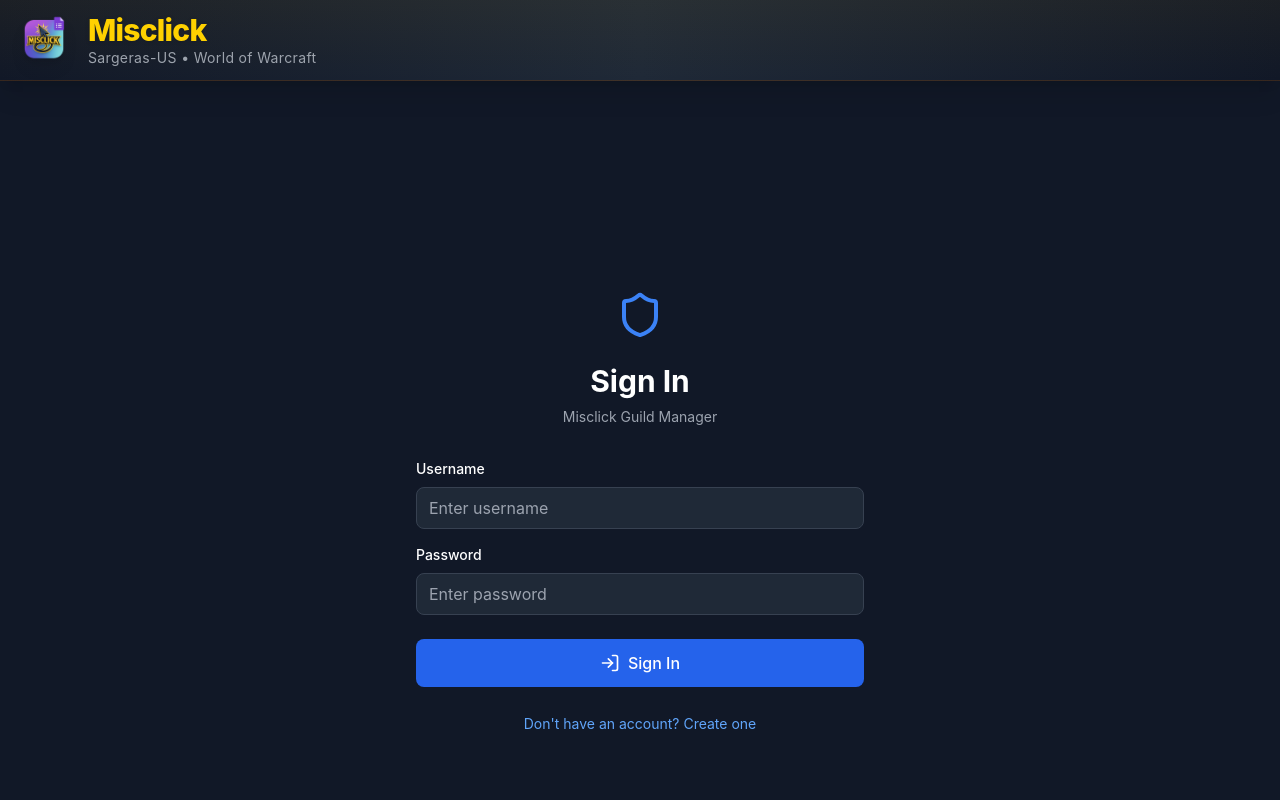
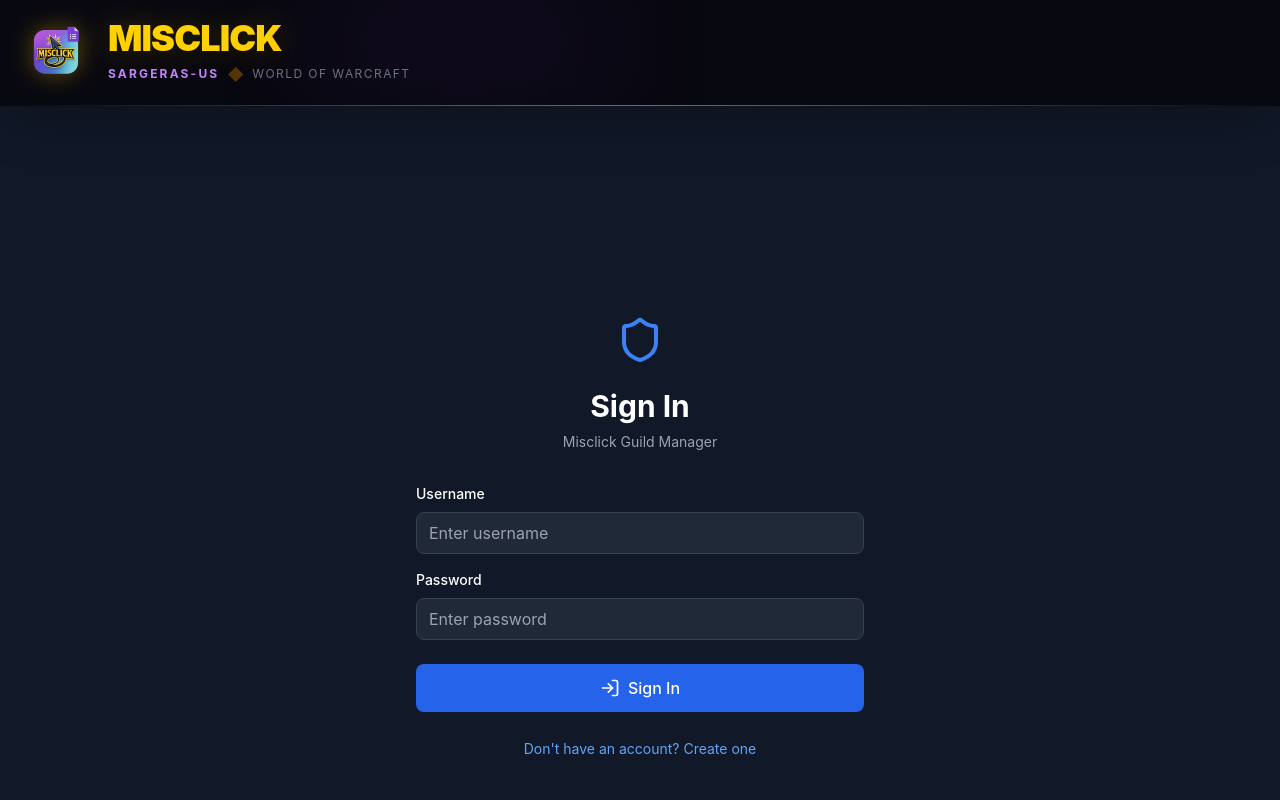
Before and after one commit to Asabatini/misclick, a React (Vite) app in the folder client/: page /login in a window 1280 px wide. Shown: the top 800 px of the page. Built offline with nearby package versions, Linux system fonts and the light colour scheme.

Commit message:
Header: thematic guild redesign with gold glow, dark bg, purple accents, gold nav

```diff
--- a/client/src/App.tsx
+++ b/client/src/App.tsx
@@ -49,35 +49,49 @@
   return (
     <div className="min-h-screen bg-gray-900 text-white">
       {/* Header */}
-      <header className="relative bg-gradient-to-r from-gray-900 via-gray-800 to-gray-900 border-b border-yellow-900/40 shadow-xl overflow-hidden">
-        {/* subtle vignette strip */}
-        <div className="absolute inset-0 bg-gradient-to-b from-yellow-500/5 to-transparent pointer-events-none" />
-        <div className="container mx-auto px-4 py-3">
+      <header className="relative bg-[#080810] shadow-2xl overflow-hidden">
+        {/* Atmospheric glows */}
+        <div className="absolute top-0 left-1/4 w-72 h-20 bg-purple-600/10 blur-3xl pointer-events-none" />
+        <div className="absolute top-0 right-1/4 w-72 h-20 bg-indigo-600/8 blur-3xl pointer-events-none" />
+        {/* Gold shimmer bottom border */}
+        <div className="absolute bottom-0 left-0 right-0 h-px bg-gradient-to-r from-transparent via-yellow-500/60 to-transparent" />
+        <div className="container mx-auto px-6 py-5">
           <div className="flex items-center justify-between">
-            <div className="flex items-center gap-4">
+            <div className="flex items-center gap-5">
               <img
                 src="/Misclick%20logo.png"
                 alt="Misclick"
-                className="h-14 w-14 rounded-xl object-contain drop-shadow-lg"
+                className="h-16 w-16 object-contain"
+                style={{ filter: 'drop-shadow(0 0 12px rgba(255,209,0,0.35))' }}
                 onError={e => { (e.currentTarget as HTMLImageElement).style.display = 'none'; }}
               />
               <div>
-                <h1 className="text-3xl font-extrabold tracking-tight text-wow-gold drop-shadow">Misclick</h1>
-                <p className="text-sm text-gray-400 tracking-wide">Sargeras-US &bull; World of Warcraft</p>
+                <h1
+                  className="text-4xl font-black tracking-tight text-wow-gold leading-none"
+                  style={{ textShadow: '0 0 30px rgba(255,209,0,0.25), 0 2px 8px rgba(0,0,0,0.9)' }}
+                >
+                  MISCLICK
+                </h1>
+                <div className="flex items-center gap-2 mt-1.5">
+                  <span className="text-xs font-bold text-purple-400 uppercase tracking-[0.18em]">Sargeras-US</span>
+                  <span className="text-yellow-700/50">◆</span>
+                  <span className="text-xs text-gray-500 uppercase tracking-[0.12em]">World of Warcraft</span>
+                </div>
               </div>
             </div>
             {user && (
               <div className="flex items-center gap-4">
                 <div className="text-right">
-                  <div className="flex items-center gap-2 text-sm">
-                    <User size={16} />
-                    <span className="font-medium">{user.username}</span>
+                  <div className="flex items-center gap-2 text-sm justify-end">
+                    <User size={14} className="text-gray-400" />
+                    <span className="font-semibold text-gray-200">{user.username}</span>
                   </div>
-                  <div className="text-xs text-gray-400">{user.role}</div>
+                  <div className="text-xs text-purple-400 font-medium mt-0.5">{user.role}</div>
                 </div>
+                <div className="w-px h-8 bg-gray-700" />
                 <button
                   onClick={handleLogout}
-                  className="flex items-center gap-2 px-3 py-2 bg-gray-700 hover:bg-gray-600 rounded-lg transition-colors text-sm"
+                  className="flex items-center gap-2 px-3 py-2 text-gray-400 hover:text-white hover:bg-white/5 rounded-lg transition-colors text-sm"
                   title="Logout"
                 >
                   <LogOut size={16} />
@@ -91,17 +105,17 @@
 
       {/* Navigation */}
       {isAuthenticated && (
-        <nav className="bg-gray-800 border-b border-gray-700">
-          <div className="container mx-auto px-4">
-            <ul className="flex space-x-1">
+        <nav className="bg-[#0d0d18] border-b border-yellow-900/30">
+          <div className="container mx-auto px-6">
+            <ul className="flex">
               {navItems.map(({ path, icon: Icon, label }) => (
                 <li key={path}>
                   <Link
                     to={path}
-                    className={`flex items-center gap-2 px-4 py-3 transition-colors ${
+                    className={`flex items-center gap-2 px-4 py-3.5 text-sm transition-all border-b-2 ${
                       location.pathname === path
-                        ? 'bg-blue-600 text-white border-b-2 border-blue-400'
-                        : 'text-gray-300 hover:bg-gray-700 hover:text-white'
+                        ? 'text-wow-gold border-wow-gold bg-yellow-500/5 font-semibold'
+                        : 'text-gray-400 hover:text-gray-200 hover:bg-white/5 border-transparent'
                     }`}
                   >
                     <Icon size={18} />
```
